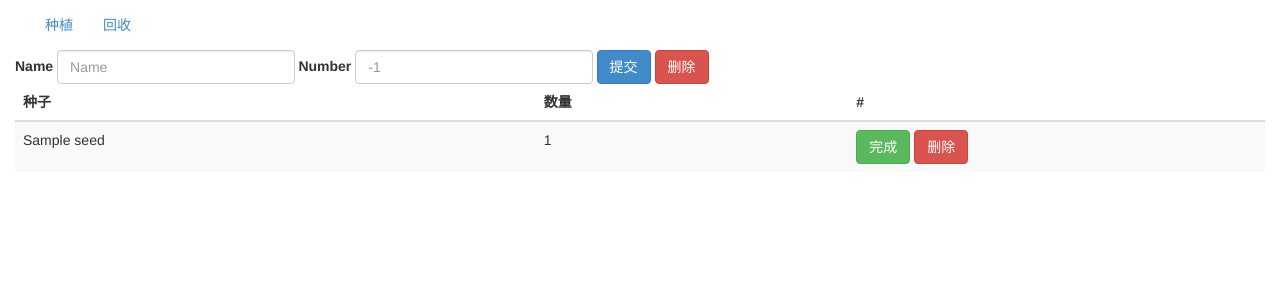
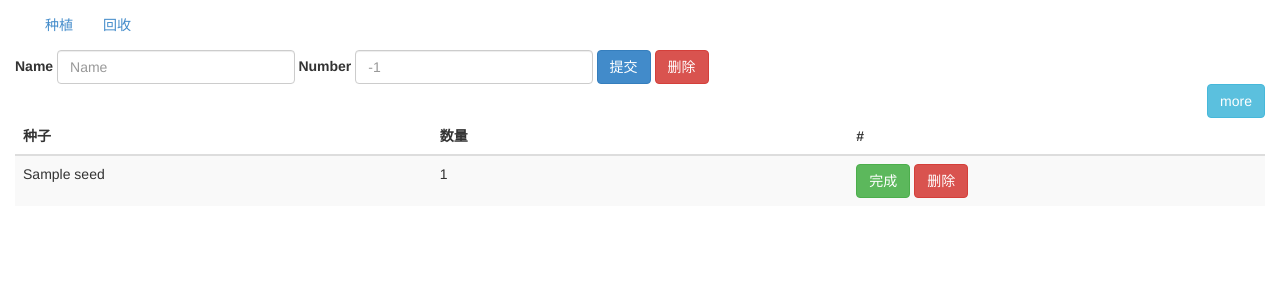
Before and after one commit to juniwang/ng-farm, a Flask app: page /farm in a window 1280 px wide. Shown: the top 300 px of the page. Run offline with Flask 2, Linux system fonts and the light colour scheme; tables that the repository leaves empty hold one stand-in row (values such as "Sample post"); parts of the project's set-up code (start-up, migrations or seed data) failed here and were passed over; some libraries are stand-ins or nearby versions.

Commit message:
show all

```diff
--- a/src/farm/static/js/controllers/MainController.js
+++ b/src/farm/static/js/controllers/MainController.js
@@ -34,10 +34,12 @@ app.controller('MainController', ['$scope', 'ses', '$location', "$timeout", func
         $scope.alerts.splice(index, 1);
     };
 
+    var set_plants = function(data){
+        $scope.plants = data
+    }
+
     var reload = function(){
-        ses.getSeedList().success(function(data){
-            $scope.plants = data
-        });
+        ses.getSeedList().success(set_plants);
 
         ses.getRecylceList().success(function(data){
             $scope.sells = data
@@ -48,6 +50,20 @@ app.controller('MainController', ['$scope', 'ses', '$location', "$timeout", func
         $scope.seedName = ""
         $scope.seedNumber = "-1"
     }
+
+    var all = false
+    $scope.viewText = "more"
+    $scope.view_all = function(){
+        if(all){
+            ses.getSeedList().success(set_plants)
+            all = false
+            $scope.viewText = "more"
+        }else{
+            ses.getAllSeeds().success(set_plants)
+            all = true
+            $scope.viewText = "less"
+        }
+    };
 
     $scope.delete_seed = function(name){
         return ses.del(name).success(function(data){
--- a/src/farm/templates/farm/index.html
+++ b/src/farm/templates/farm/index.html
@@ -9,8 +9,6 @@
         <title>Farm Assistant</title>
 
         <link rel="stylesheet" href="/static/css/bootstrap.min.css">
-        <script src="/static/js/shared/google.maps.js"></script>
-        <script src="/static/js/shared/ngAutocomplete.js"></script>
         <script src="/static/js/shared/angular.min.js"></script>
         <script src="/static/js/shared/angular-route.min.js"></script>
 
@@ -55,18 +53,21 @@
                     </div>
                 </div>
                 <div class="table-responsive" ng-show="isActive('/plant')">
+                    <div class="text-right">
+                        <button type="button" class="btn btn-info" ng-click="view_all()">{[ viewText ]}</button>
+                    </div>
                     <table class="table table-striped table-hover">
                         <thead>
                             <tr class="row">
-                                <th class="col-md-5">种子</th>
-                                <th class="col-md-3">数量</th>
+                                <th class="col-md-4">种子</th>
+                                <th class="col-md-4">数量</th>
                                 <th class="col-md-4">#</th>
                             </tr>
                         </thead>
                         <tbody ng-repeat="seed in plants track by seed.name">
                             <tr class="row">
-                                <td class="col-md-5">{[ seed.name ]}</td>
-                                <td class="col-md-3">{[ seed.number ]}</td>
+                                <td class="col-md-4">{[ seed.name ]}</td>
+                                <td class="col-md-4">{[ seed.number ]}</td>
                                 <td class="col-md-4">
                                   <button class="btn btn-success" ng-click="complete_seed(seed.name)">
                                     完成
```
